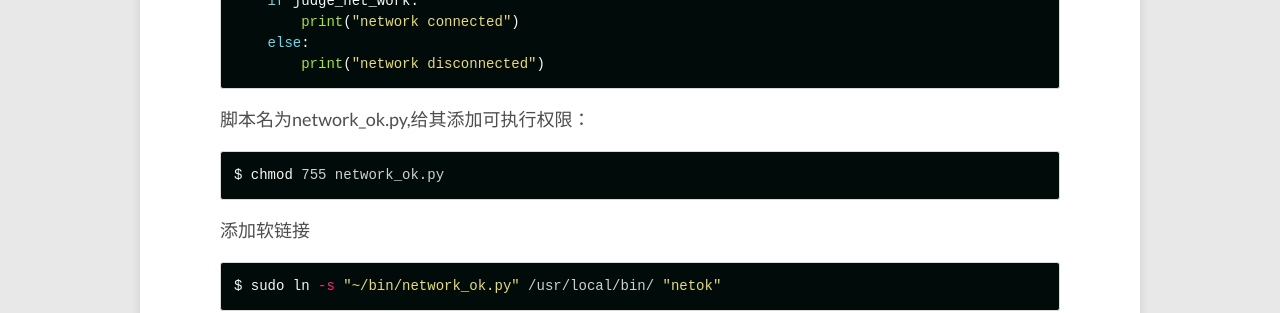
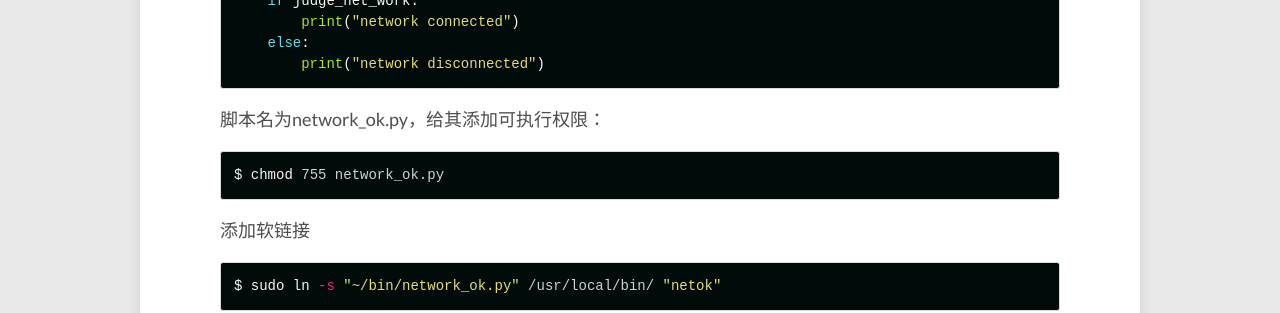
Before and after one commit to lucameng/lucameng.github.io, a Jekyll site: the page built from _posts/2022-05-07-脚本入门.md, in a window 1280 px wide and 900 px high, scrolled down 2323 px. Shown: the part 152-465 px from the top of the window. Built offline with Jekyll 4.4.1, drawn with Linux system fonts in a browser that asks for light colours.

Commit message:
modifty words per min

````diff
--- a/_posts/2022-05-07-脚本入门.md
+++ b/_posts/2022-05-07-脚本入门.md
@@ -109,7 +109,7 @@ if __name__=="__main__":
         print("network disconnected")
 ```
 
-脚本名为network_ok.py,给其添加可执行权限：
+脚本名为network_ok.py，给其添加可执行权限：
 
 ```bash
 $ chmod 755 network_ok.py
````
Also changed, not shown: other parts of _posts/2022-05-07-脚本入门.md (+1 -1 lines), README.md.
